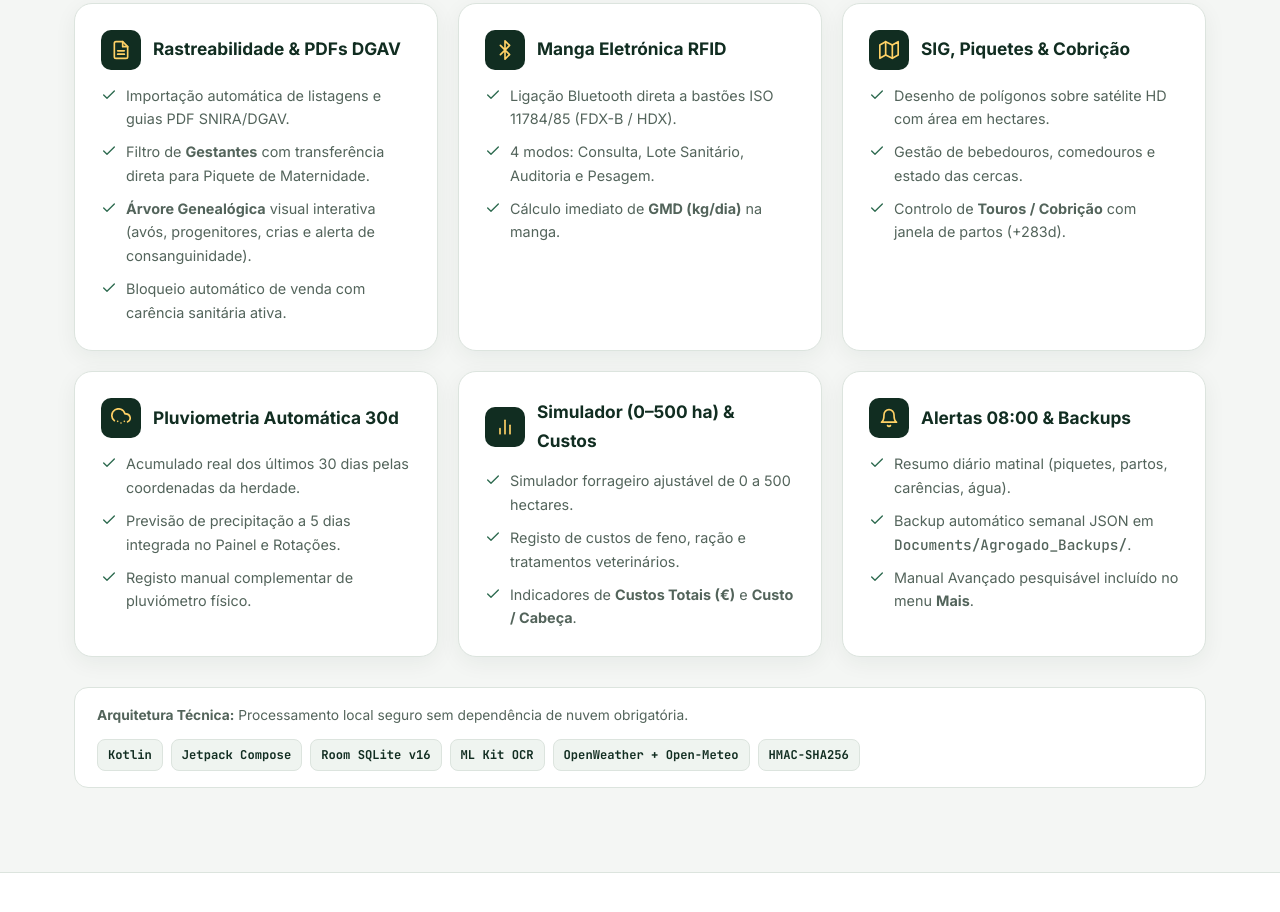
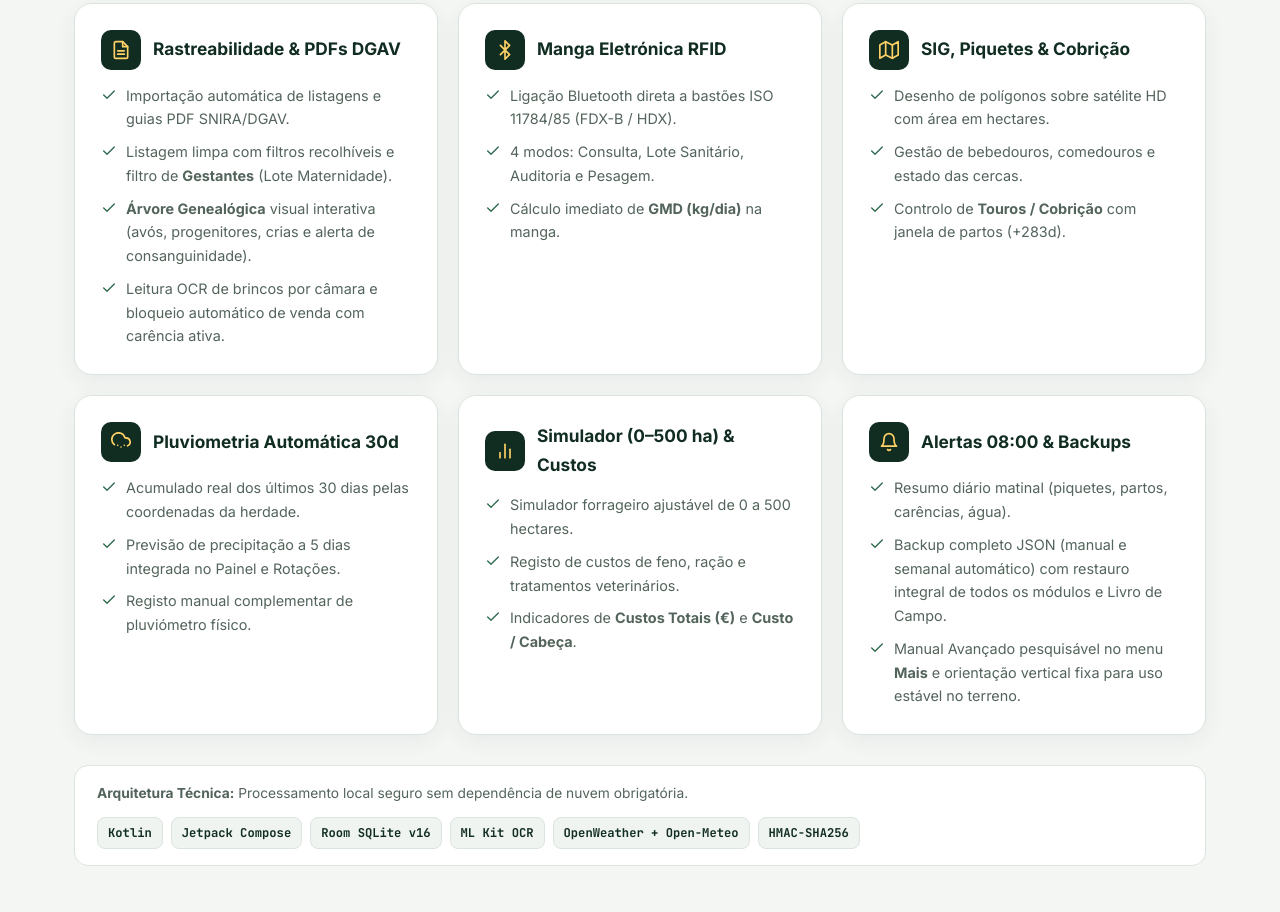
Before and after one commit to Agrogado/PT, a plain HTML site: page index.html in a window 1280 px wide. Shown: the part 4068-4980 px from the top of the page. Drawn offline with Linux system fonts and the light colour scheme.

Commit message:
Update public landing page with all latest features (collapsible filters, full backup/restore, portrait lock)

```diff
--- a/index.html
+++ b/index.html
@@ -1061,9 +1061,9 @@
         </div>
         <ul class="mod-list">
           <li><svg class="svg-icon" viewBox="0 0 24 24"><polyline points="20 6 9 17 4 12"/></svg><span>Importação automática de listagens e guias PDF SNIRA/DGAV.</span></li>
-          <li><svg class="svg-icon" viewBox="0 0 24 24"><polyline points="20 6 9 17 4 12"/></svg><span>Filtro de <strong>Gestantes</strong> com transferência direta para Piquete de Maternidade.</span></li>
+          <li><svg class="svg-icon" viewBox="0 0 24 24"><polyline points="20 6 9 17 4 12"/></svg><span>Listagem limpa com filtros recolhíveis e filtro de <strong>Gestantes</strong> (Lote Maternidade).</span></li>
           <li><svg class="svg-icon" viewBox="0 0 24 24"><polyline points="20 6 9 17 4 12"/></svg><span><strong>Árvore Genealógica</strong> visual interativa (avós, progenitores, crias e alerta de consanguinidade).</span></li>
-          <li><svg class="svg-icon" viewBox="0 0 24 24"><polyline points="20 6 9 17 4 12"/></svg><span>Bloqueio automático de venda com carência sanitária ativa.</span></li>
+          <li><svg class="svg-icon" viewBox="0 0 24 24"><polyline points="20 6 9 17 4 12"/></svg><span>Leitura OCR de brincos por câmara e bloqueio automático de venda com carência ativa.</span></li>
         </ul>
       </div>
 
@@ -1132,8 +1132,8 @@
         </div>
         <ul class="mod-list">
           <li><svg class="svg-icon" viewBox="0 0 24 24"><polyline points="20 6 9 17 4 12"/></svg><span>Resumo diário matinal (piquetes, partos, carências, água).</span></li>
-          <li><svg class="svg-icon" viewBox="0 0 24 24"><polyline points="20 6 9 17 4 12"/></svg><span>Backup automático semanal JSON em <code>Documents/Agrogado_Backups/</code>.</span></li>
-          <li><svg class="svg-icon" viewBox="0 0 24 24"><polyline points="20 6 9 17 4 12"/></svg><span>Manual Avançado pesquisável incluído no menu <strong>Mais</strong>.</span></li>
+          <li><svg class="svg-icon" viewBox="0 0 24 24"><polyline points="20 6 9 17 4 12"/></svg><span>Backup completo JSON (manual e semanal automático) com restauro integral de todos os módulos e Livro de Campo.</span></li>
+          <li><svg class="svg-icon" viewBox="0 0 24 24"><polyline points="20 6 9 17 4 12"/></svg><span>Manual Avançado pesquisável no menu <strong>Mais</strong> e orientação vertical fixa para uso estável no terreno.</span></li>
         </ul>
       </div>
     </div>
```
